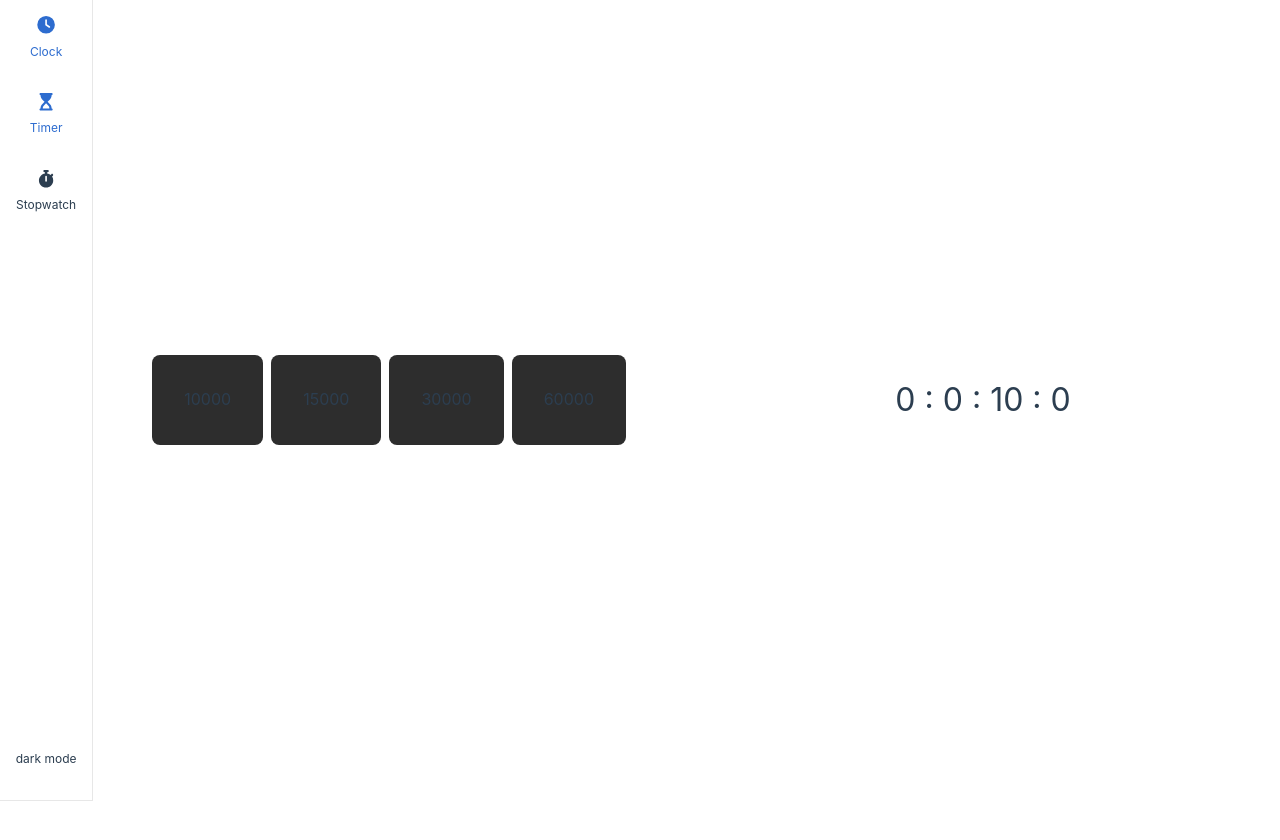
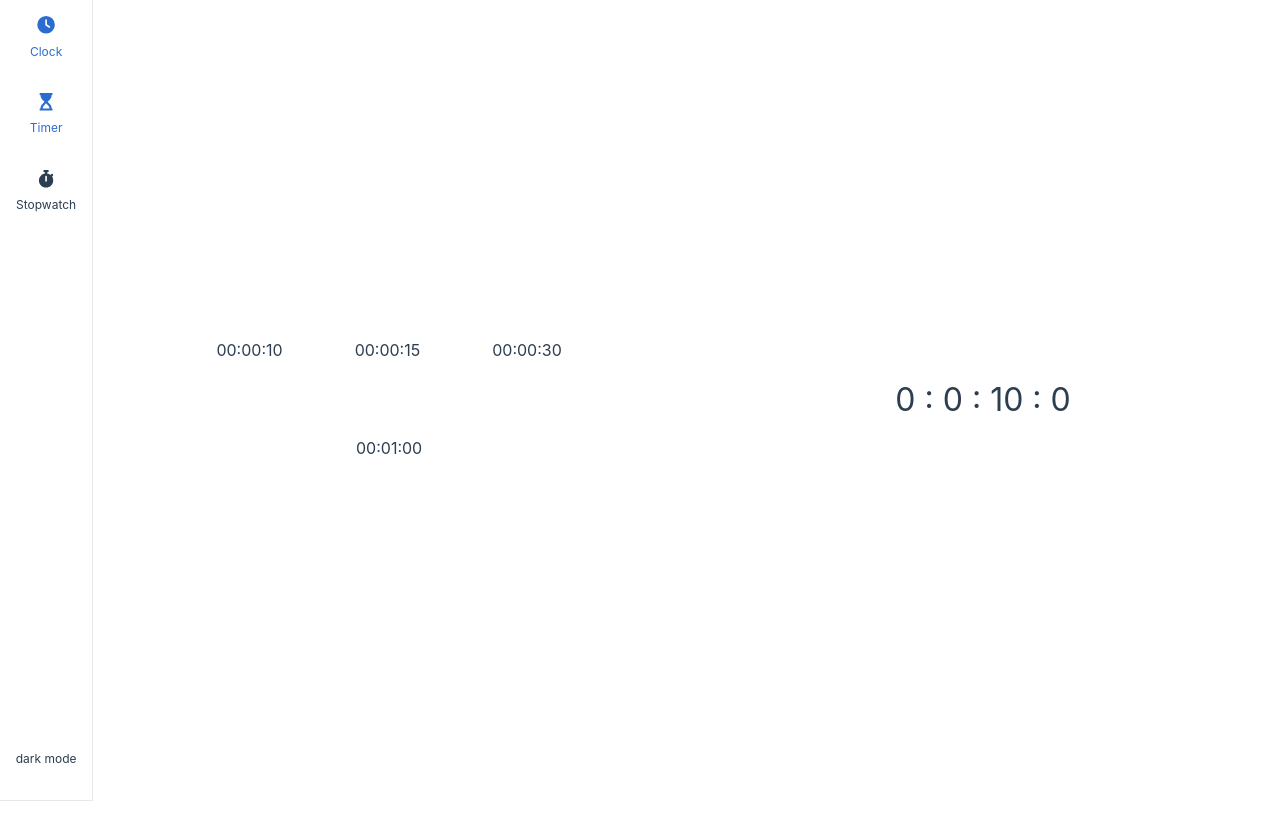
Before and after one commit to Klrfl/TellTime, a Vue app: page /timer in a window 1280 px wide. Shown: the top 840 px of the page. Built offline with nearby package versions, Linux system fonts and the light colour scheme.

Commit message:
format time

```diff
--- a/src/components/TargetTime.vue
+++ b/src/components/TargetTime.vue
@@ -1,10 +1,14 @@
 <template>
   <li class="target-time" @click="select">
-    <span>{{ targetTime }}</span>
+    <span>{{ displayTargetTime }}</span>
   </li>
 </template>
 
 <script setup>
+import { computed } from "vue";
+
+import { DateTime } from "luxon";
+
 const props = defineProps({
   targetTime: Number,
 });
@@ -14,17 +18,24 @@ const emit = defineEmits(["select"]);
 function select() {
   emit("select");
 }
+
+const displayTargetTime = computed(() => {
+  const displayedTargetTime = DateTime.fromJSDate(
+    new Date(props.targetTime)
+  ).toUTC();
+  return displayedTargetTime.toFormat("HH:mm:ss");
+});
 </script>
 
-<style>
+<style lang="scss">
 .target-time {
-  background: #2d2d2d;
+  background: var(--target-time-background);
   border-radius: 0.5rem;
   padding: 2rem;
-}
 
-.target-time:hover {
-  background: #343434;
-  cursor: pointer;
+  &:hover {
+    background: var(--target-time-background-hover);
+    cursor: pointer;
+  }
 }
 </style>
```
